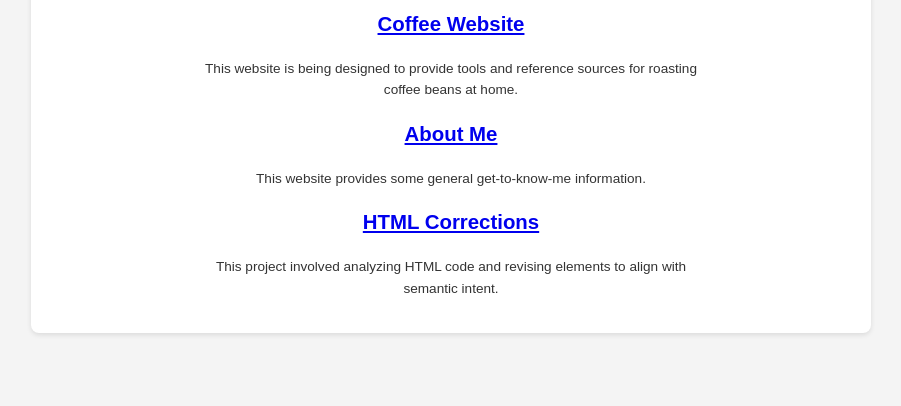
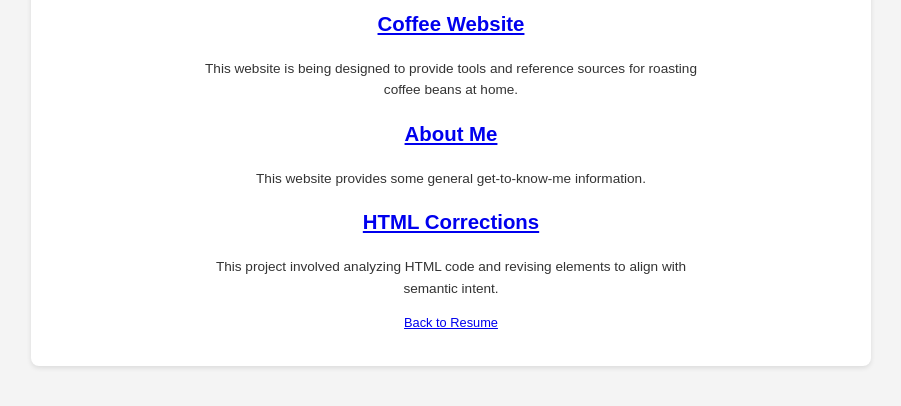
Before and after one commit to toberholtzer89/toberholtzer89.github.io, a plain HTML site: page projects.html in a window 1280 px wide. Shown: the part 126-532 px from the top of the page, without its empty margins (189-1090 px from the left). Drawn offline with Linux system fonts and the light colour scheme.

Commit message:
Added link back to the resume from the projects page

```diff
--- a/projects.html
+++ b/projects.html
@@ -37,6 +37,9 @@
                 This project involved analyzing HTML code and revising elements to align with semantic intent.
             </p>
         </section>
+        <p class="return">
+            <a href="https://toberholtzer89.github.io" >Back to Resume</a>
+        </p>
     </main>
 </body>
 </html>
--- a/styles.css
+++ b/styles.css
@@ -91,3 +91,8 @@ h2 {
     text-align: center;
     width: 40vw;
 }
+
+.return {
+    font-size: .8em;
+    text-align: center;
+}
```
Also changed, not shown: index.html (+1 -1 lines).
